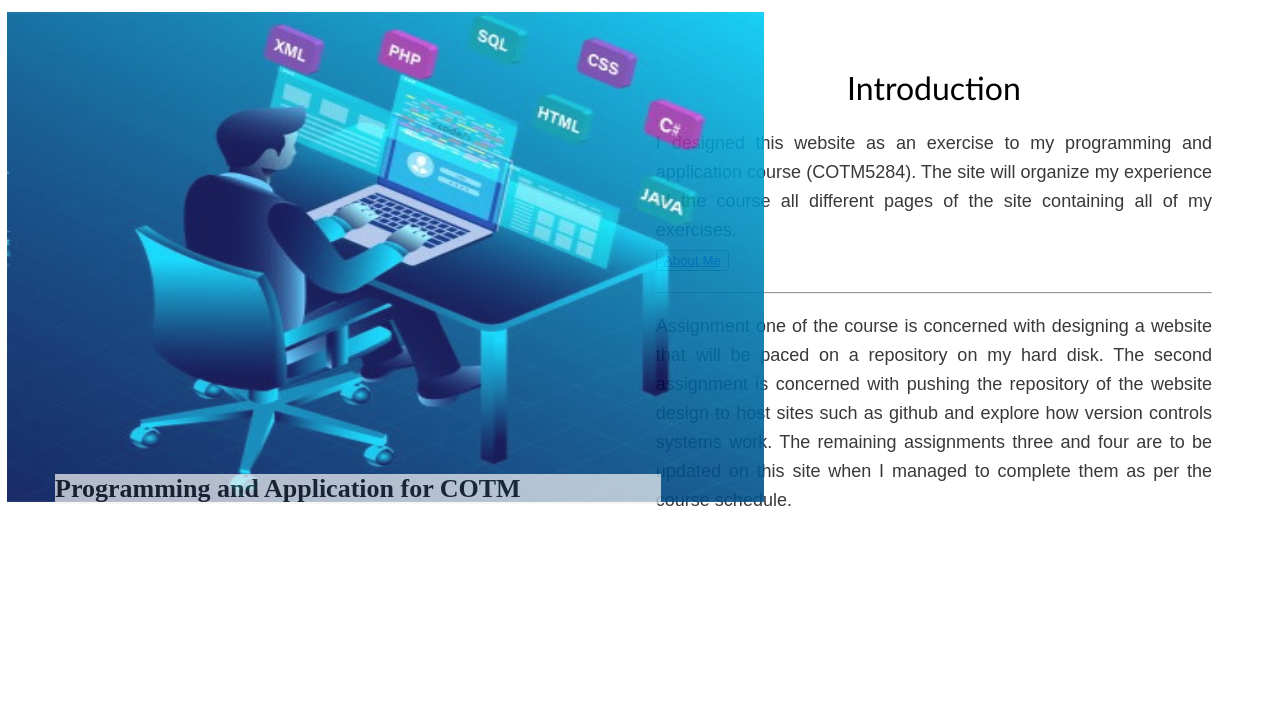
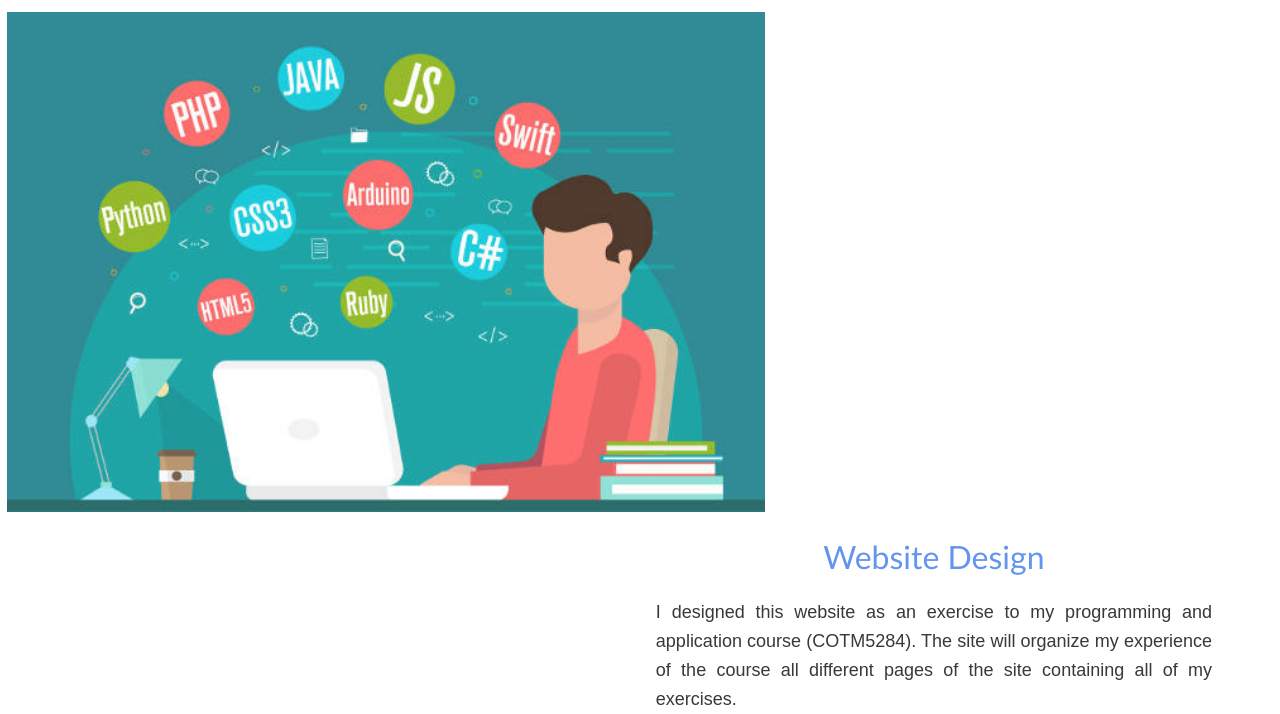
Before and after one commit to Yosef-YG/EIABC, a plain HTML site: page index.html in a window 1280 px wide. Shown: the part 86-800 px from the top of the page. Drawn offline with Linux system fonts and the light colour scheme.

Commit message:
homecover

```diff
--- a/css/style.css
+++ b/css/style.css
@@ -177,7 +177,7 @@
   .heading {
         font-weight: lighter;
          font-family: 'Trebuchet MS', 'Lucida Sans Unicode', 'Lucida Grande', 'Lucida Sans', Arial, sans-serif;
-         text-align: center;
+         text-align: center; color: cornflowerblue;
   }
   .paraH {
     font-family: "Nunito Sans",sans-serif;  line-height: 29px; font-size: 18px;
--- a/index.html
+++ b/index.html
@@ -22,14 +22,13 @@
         <a href="https://yosef-yg.github.io/EIABC/generalfacts.html">General Facts</a>
         <input type="search" placeholder="Search..">
       </nav>
-        <div class="cover">
-            <img src="image/prog.jpg" alt="cover" width="140%" height="490">
-            <h1 class="covertext"> Programming and Application for COTM</h1>
-        </div>
+      <div class="cover">
+        <img src="image/hhh.jpg" alt="cover" width="100%" height="500">
+    </div>
     </div>
 
     <div class="intro">
-      <h1 class="heading"> Introduction </h1>
+      <h1 class="heading"> Website Design </h1>
      <p class="paraH">
          I designed this website as an exercise to my programming and application course (COTM5284).
          The site will organize my experience of the course all different pages of the site
@@ -37,11 +36,9 @@
          <button > <a href="https://yosef-yg.github.io/EIABC/aboutme.html">About Me</a></button>
      </p>
          <hr>
-        <p class="parag"> Assignment one of the course is concerned with designing a website that will be paced on a
-         repository on my hard disk. The second assignment is concerned with pushing the repository
-         of the website design to host sites such as github and explore how version controls systems work.
-         The remaining assignments three and four are to be updated on this site when
-         I managed to complete them as per the course schedule. <br>
+        <p class="parag"> I have done two projects on this the first is concerned with designing a website that will be paced on a
+          repository on my hard disk. The second project is Git and GitHub and it is concerned with pushing
+          the repository of the website design to host sites such as github and explore how version controls systems work. <br>
        </p>
  </div>
 </body>
```
Also changed, not shown: Home.html (+6 -8 lines), image/hhh.jpg (added).
